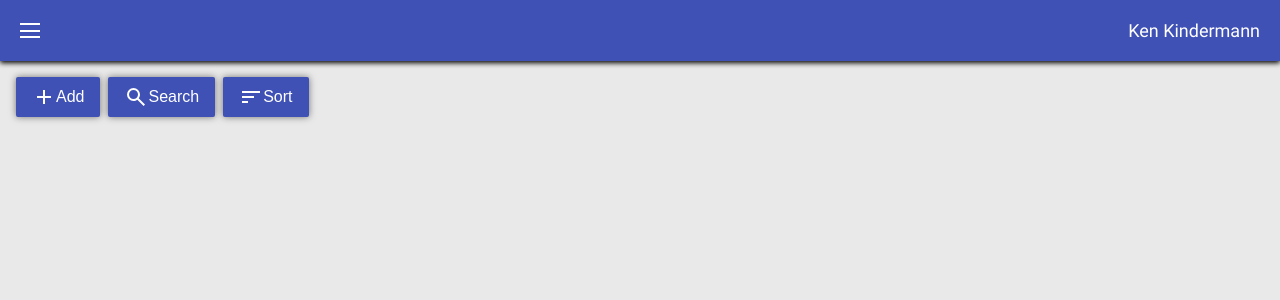
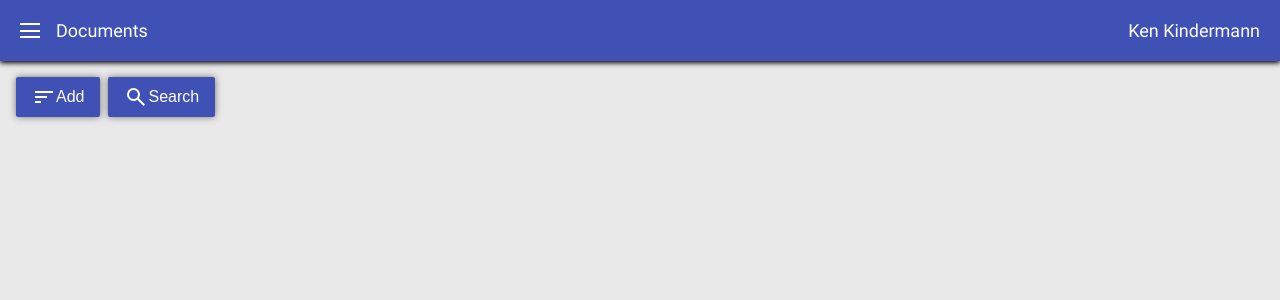
Before and after one commit to KenKindermann/easyIMS, a React (Vite) app in the folder Frontend/: page /documents in a window 1280 px wide. Shown: the top 300 px of the page. Built offline with nearby package versions, Linux system fonts and the light colour scheme.

Commit message:
dropdown shows table items oder custom items, add controlpanel in documents page

```diff
--- a/Frontend/src/components/global/DropDown.jsx
+++ b/Frontend/src/components/global/DropDown.jsx
@@ -1,11 +1,12 @@
 import "../../style/dropdown.css";
 import useAxios from "../../hooks/useAxios";
-import { useContext } from "react";
+import { useContext, useEffect } from "react";
 import { DataContext } from "../../provider/DataContext";
+import { useNavigate } from "react-router-dom";
 
-const DropDown = () => {
+const DropDown = ({ items }) => {
   const { sortData } = useAxios();
-  const { activeState, setActiveState } = useContext(DataContext);
+  const { activeState } = useContext(DataContext);
 
   const handleClick = (index) => {
     const key = activeState.table.keys[index];
@@ -16,9 +17,17 @@ const DropDown = () => {
   return (
     <div className="drop-down">
       <ul>
-        {activeState.table.labels.map((item, index) => (
-          <li onClick={() => handleClick(index)}>{item}</li>
-        ))}
+        {activeState.title !== "Documents"
+          ? activeState?.table?.labels?.map((item, index) => (
+              <li key={item} onClick={() => handleClick(index)}>
+                {item}
+              </li>
+            ))
+          : items.map((item, index) => (
+              <li key={item.title} onClick={item.onClick}>
+                {item.title}
+              </li>
+            ))}
       </ul>
     </div>
   );
--- a/Frontend/src/components/pages/Documents.jsx
+++ b/Frontend/src/components/pages/Documents.jsx
@@ -1,19 +1,41 @@
 import Table from "../table/Table.jsx";
 import ControlPanel from "../controlPanel/ControlPanel";
 import { OpenPopup, Sort } from "../formControls/Buttons";
+import { products } from "../../utils/tableFormatter.js";
 import useAxios from "../../hooks/useAxios.jsx";
-import { useContext, useState } from "react";
+import { useContext, useEffect, useState } from "react";
 import { DataContext } from "../../provider/DataContext.jsx";
+import { Dropdown } from "../formControls/Buttons";
+import { useNavigate } from "react-router-dom";
 
 const Documents = () => {
   const [documentData, setDocumentData] = useState([]);
   const { getData } = useAxios();
   const { activeState, setActiveState } = useContext(DataContext);
+  const navigate = useNavigate();
+
+  useEffect(() => {
+    setActiveState({ title: "Documents", setData: setDocumentData, table: products });
+  }, []);
+
+  const DropDownItems = [
+    {
+      title: "Invoice",
+      onClick: () => navigate("/invoice"),
+    },
+    {
+      title: "Credit",
+      onClick: () => navigate("/credit"),
+    },
+  ];
 
   return (
     <>
       <ControlPanel
-        controls={[<OpenPopup key="add" title="Add" />, <OpenPopup key="search" title="Search" />, <Sort key="sort" />]}
+        controls={[
+          <Dropdown key="dropdown" title="Add" items={DropDownItems} />,
+          <OpenPopup key="search" title="Search" />,
+        ]}
       />
       <Table />
     </>
```
